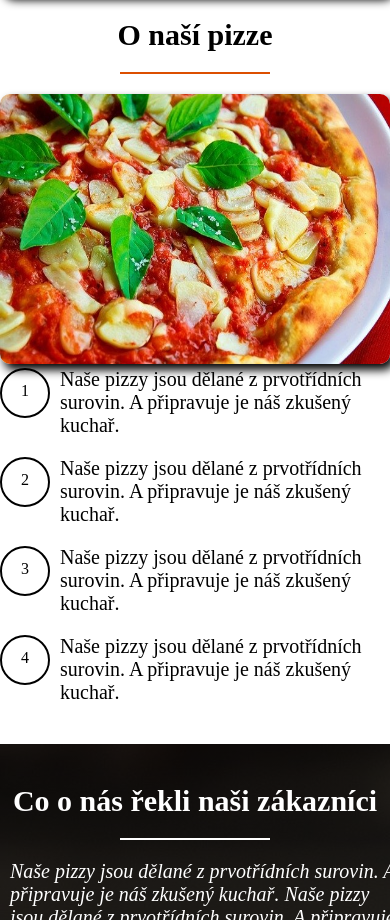
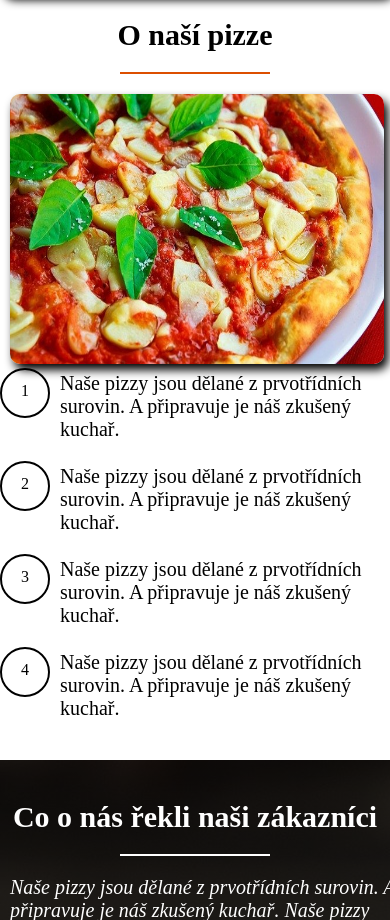
Before and after one commit to turbosnek/Pizza-Web, a plain HTML site: page index.html in a window 390 px wide. Shown: the part 1469-2389 px from the top of the page. Drawn offline with Linux system fonts and the light colour scheme.

Commit message:
Update queries.css
Our Pizza responzivity

```diff
--- a/css/queries.css
+++ b/css/queries.css
@@ -14,6 +14,31 @@
 
     .one-reference:nth-child(3) {
         display: none;
+    }
+}
+
+@media only screen and (max-width: 860px) {
+
+    /***** Our Pizza *****/
+    .pizza-info .span-1-of-2 {
+        width: 96%;
+    }
+
+    .pizza-info img {
+        margin-left: 10px;
+        margin-right: 10px;
+    }
+
+    .text-pizza p {
+        padding-top: 14px;
+    }
+}
+
+@media only screen and (max-width: 765px) {
+
+    /***** Our Pizza *****/
+    .text-pizza p {
+        padding-top: 4px;
     }
 }
 
```
